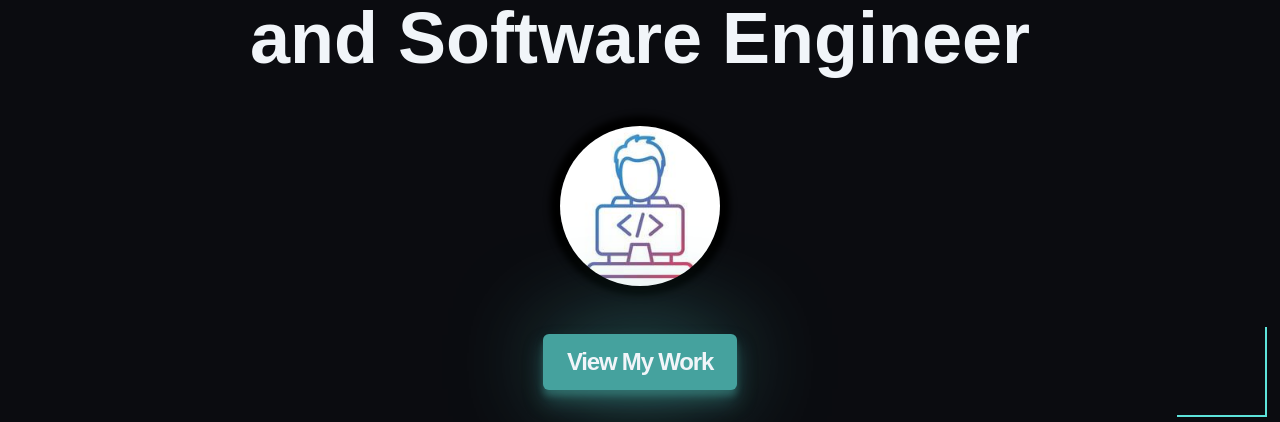
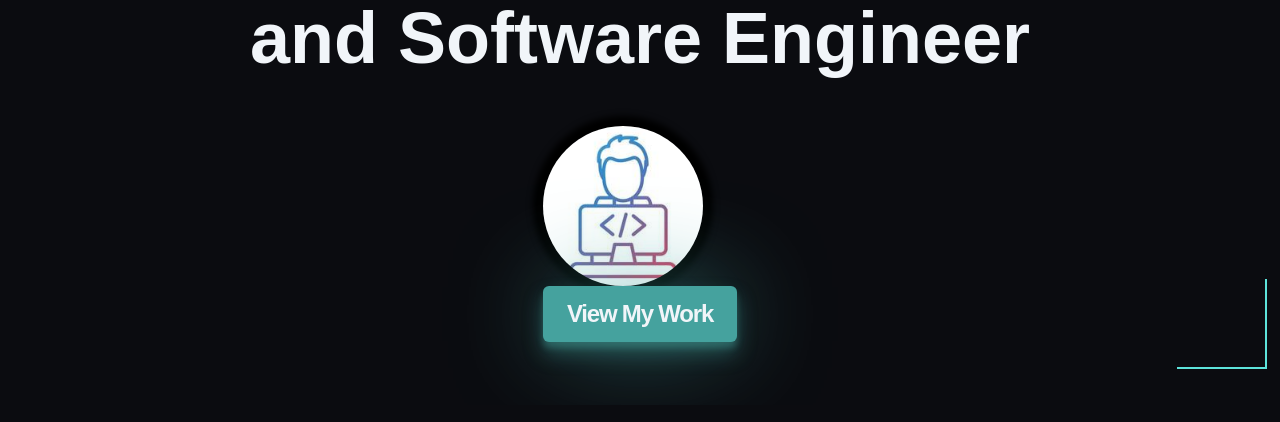
Before and after one commit to aluciencozy/my-first-portfolio, a website built with Vite: page index.html in a window 1280 px wide. Shown: the part 395-817 px from the top of the page. Built offline with nearby package versions, Linux system fonts and the light colour scheme; a web font is replaced by a local one.

Commit message:
Implement hero section layout with image and button

```diff
--- a/index.html
+++ b/index.html
@@ -31,8 +31,10 @@
         <h2 class="hero__subtitle">I'm an Aspiring Web Developer and Software
           Engineer</h2>
       </div>
-      <img class="hero__picture" src="./public/coding-pfp.jpg" alt="profile picture">
-      <a class="btn hero__btn" href="#work">View My Work</a>
+      <div class="hero__btn-image-wrapper">
+        <img class="hero__picture" src="./public/coding-pfp.jpg" alt="profile picture">
+        <a class="btn hero__btn" href="#work">View My Work</a>
+      </div>
     </section>
     <section class="about">
 
--- a/src/main.js
+++ b/src/main.js
@@ -1,5 +1,6 @@
 import '../styles/modern-normalize.css';
 import '../styles/style.css';
 import '../styles/header.css';
+import '../styles/about.css';
 import '../styles/hero.css';
 import '../styles/utils.css';
```
